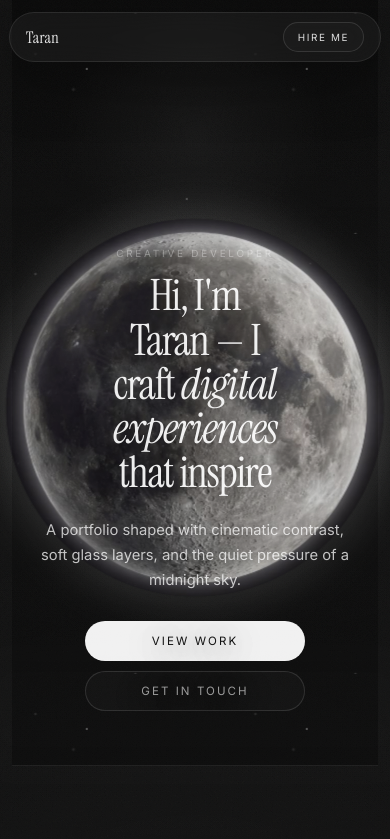
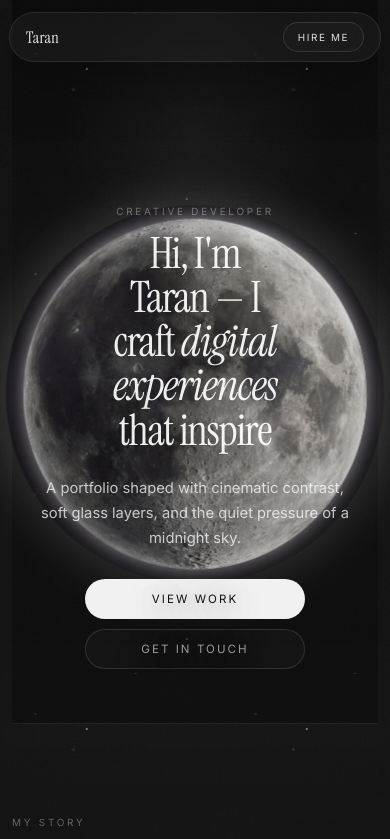
Before and after one commit to Taran-moon/Taran, a website built with Vite: page index.html in a window 390 px wide. Shown: the top 839 px of the page. Built offline with nearby package versions, Linux system fonts and the light colour scheme.

Commit message:
Adjust hero moon and add Vercel config

```diff
--- a/index.css
+++ b/index.css
@@ -231,7 +231,7 @@ img {
   inset: 50% auto auto 50%;
   width: min(760px, 86vw);
   aspect-ratio: 1;
-  transform: translate(-50%, -46%);
+  transform: translate(-50%, -42%);
   filter: drop-shadow(0 0 36px rgba(255, 255, 255, 0.12));
   opacity: 0.96;
   pointer-events: none;
@@ -250,7 +250,7 @@ img {
   position: relative;
   z-index: 2;
   max-width: 840px;
-  margin-top: 4vh;
+  margin-top: -1vh;
   text-shadow: 0 4px 28px rgba(0, 0, 0, 0.72);
 }
 
@@ -772,11 +772,11 @@ h1 em {
 
   .hero-orb {
     width: min(540px, 94vw);
-    transform: translate(-50%, -44%);
+    transform: translate(-50%, -41%);
   }
 
   .hero-copy {
-    margin-top: 14vh;
+    margin-top: 10vh;
   }
 
   h1 {
@@ -839,11 +839,11 @@ h1 em {
 
   .hero-orb {
     width: min(430px, 96vw);
-    transform: translate(-50%, -40%);
+    transform: translate(-50%, -38%);
   }
 
   .hero-copy {
-    margin-top: 17vh;
+    margin-top: 12vh;
   }
 
   .eyebrow {
```
Also changed, not shown: vercel.json (added).
